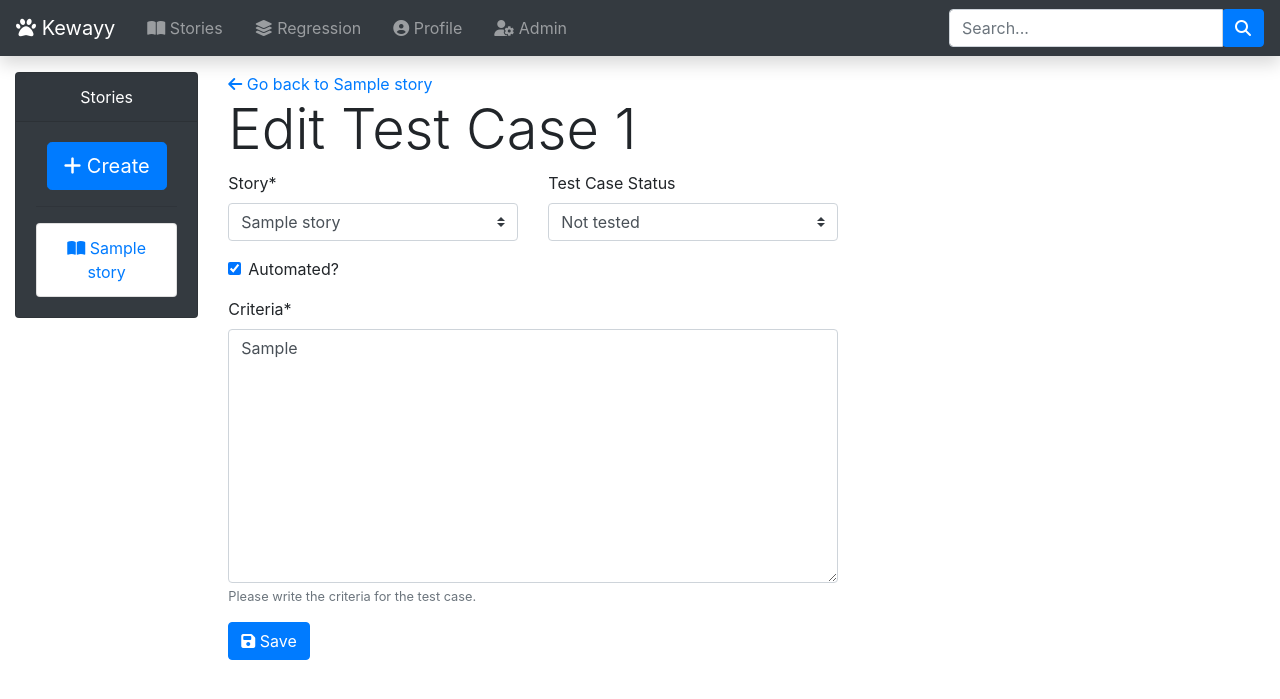
After one commit to abuck351/kewayy-django, a Django app: page /test_case/1/edit/ in a window 1280 px wide. The commit adds this page. Shown: the top 699 px of the page. Run offline with Django 3.2, Linux system fonts and the light colour scheme; tables that the repository leaves empty hold one stand-in row (values such as "Sample post"); some libraries are stand-ins or nearby versions.

Commit message:
Adds forms for creating and editing test cases

```diff
--- a/kewayy_project/kewayy_app/forms.py
+++ b/kewayy_project/kewayy_app/forms.py
@@ -1,17 +1,22 @@
 from django import forms
-from kewayy_app.models import TestCase
+from kewayy_app.models import Story, TestCase
 
 
 class CreateTestCaseForm(forms.ModelForm):
-    is_automated = forms.BooleanField(
-        required=False,
-        label="Automated?"
-    )
-    criteria = forms.CharField(
-        widget=forms.Textarea,
-        help_text='Please write the criteria for the test case.'
-    )
+    is_automated = forms.BooleanField(required=False, label='Automated?')
+    criteria = forms.CharField(widget=forms.Textarea, help_text='Please write the criteria for the test case.')
 
     class Meta:
         model = TestCase
-        exclude = ('story', 'has_passed')
+        exclude = ('story', 'status', 'position')
+
+
+class EditTestCaseForm(forms.ModelForm):
+    story = forms.ModelChoiceField(queryset=Story.objects.all(), label="Story")
+    status = forms.NullBooleanField(required=False, widget=forms.Select(choices=TestCase.status_choices), label='Test Case Status')
+    is_automated = forms.BooleanField(required=False, label='Automated?')
+    criteria = forms.CharField(widget=forms.Textarea, help_text='Please write the criteria for the test case.')
+
+    class Meta:
+        model = TestCase
+        fields = ('story', 'status', 'is_automated', 'criteria')
--- a/kewayy_project/kewayy_app/models.py
+++ b/kewayy_project/kewayy_app/models.py
@@ -27,15 +27,27 @@ class Story(models.Model):
 class TestCase(models.Model):
     criteria_max_length = 512  # Isn't enforced in the database
     notes_max_length = 256  # Isn't enforced in the database
+    status_choices = (
+        (None, 'Not tested'),
+        (True, 'Passed'),
+        (False, 'Failed')
+    )
 
     story = models.ForeignKey(Story, on_delete=models.CASCADE)
+    position = models.IntegerField(default=0)
 
-    has_passed = models.NullBooleanField(null=True, blank=True)
+    status = models.NullBooleanField(null=True, blank=True, choices=status_choices)
     is_automated = models.BooleanField(default=False)
 
     criteria = models.TextField(max_length=criteria_max_length)
     # tags
     # notes = models.TextField(max_length=notes_max_length)
 
+    def save(self, *args, **kwargs):
+        if not self.pk:
+            # Only set position when CREATING a TestCase
+            self.position = TestCase.objects.filter(story=self.story).count() + 1
+        super().save(*args, **kwargs)
+
     def __str__(self):
         return self.criteria
--- a/kewayy_project/kewayy_app/templatetags/kewayy_template_tags.py
+++ b/kewayy_project/kewayy_app/templatetags/kewayy_template_tags.py
@@ -13,3 +13,8 @@ def show_story_sidebar(current_story=None):
 @register.inclusion_tag('kewayy_app/test_case.html')
 def show_test_case(test_case, index: int):
     return {'test_case': test_case, 'index': index}
+
+
+@register.inclusion_tag('kewayy_app/select.html')
+def render_select(form_field):
+    return {'form_field': form_field}
--- a/kewayy_project/kewayy_app/urls.py
+++ b/kewayy_project/kewayy_app/urls.py
@@ -8,5 +8,6 @@ urlpatterns = [
     path('', views.index, name='index'),
     path('stories/', views.show_all_stories, name='show_all_stories'),
     path('stories/<slug:story_slug>/', views.show_story, name='show_story'),
-    path('stories/<slug:story_slug>/create_test_case', views.create_test_case, name='create_test_case'),
+    path('stories/<slug:story_slug>/create_test_case/', views.create_test_case, name='create_test_case'),
+    path('test_case/<int:test_case_id>/edit/', views.edit_test_case, name='edit_test_case'),
 ]
--- a/kewayy_project/kewayy_app/views.py
+++ b/kewayy_project/kewayy_app/views.py
@@ -1,7 +1,8 @@
 from django.shortcuts import render, redirect
 from django.urls import reverse
 from kewayy_app.models import Story, TestCase
-from kewayy_app.forms import CreateTestCaseForm
+from kewayy_app.forms import CreateTestCaseForm, EditTestCaseForm
+import kewayy_app.forms as kewayy_forms
 
 
 def index(request):
@@ -17,8 +18,8 @@ def show_story(request, story_slug):
     # context['story_slug'] = story_slug
     story = Story.objects.get(slug=story_slug)
     context['story'] = story
-    context['test_cases'] = TestCase.objects.filter(story=story)
-    context['create_tc_form'] = CreateTestCaseForm()
+    context['test_cases'] = TestCase.objects.filter(story=story).order_by('position')
+    context['create_tc_form'] = kewayy_forms.CreateTestCaseForm()
 
     return render(request, 'kewayy_app/show_story.html', context)
 
@@ -38,7 +39,7 @@ def create_test_case(request, story_slug):
         story = None
 
     if request.method == 'POST':
-        form = CreateTestCaseForm(request.POST)
+        form = kewayy_forms.CreateTestCaseForm(request.POST)
 
         if form.is_valid():
             test_case = form.save(commit=False)
@@ -53,5 +54,31 @@ def create_test_case(request, story_slug):
     return redirect(reverse('kewayy_app:show_story', kwargs={'story_slug': story_slug}))
 
 
+def edit_test_case(request, test_case_id: int):
+    try:
+        test_case = TestCase.objects.get(pk=test_case_id)
+    except TestCase.DoesNotExist:
+        # Go back to the home page if the Test Case doesn't exist
+        return redirect(reverse('kewayy_app:index'))
+
+    form = kewayy_forms.EditTestCaseForm(request.POST or None, instance=test_case)
+
+    # POST
+    if request.method == 'POST':
+        if form.is_valid():
+            saved_test_case = form.save()
+            print(f'Updated Test Case {saved_test_case.pk}')
+            page_position = f'#testcase{test_case.position}'
+            return redirect(reverse('kewayy_app:show_story', kwargs={'story_slug': saved_test_case.story.slug}) + page_position)
+        else:
+            print(form.errors)
+
+    # GET
+    context = {}
+    context['test_case'] = test_case
+    context['form'] = form
+    return render(request, 'kewayy_app/edit_test_case.html', context)
+
+
 def create_story(request):
     pass
--- a/kewayy_project/kewayy_project/settings.py
+++ b/kewayy_project/kewayy_project/settings.py
@@ -46,6 +46,7 @@ INSTALLED_APPS = [
     'django.contrib.messages',
     'django.contrib.staticfiles',
     'widget_tweaks',
+    'crispy_forms',
     'kewayy_app',
 ]
 
@@ -129,3 +130,8 @@ USE_TZ = True
 
 STATIC_URL = '/static/'
 STATICFILES_DIRS = [STATIC_DIR,]
+
+
+# Crispy Forms
+CRISPY_TEMPLATE_PACK = 'bootstrap4'
+CRISPY_FAIL_SILENTLY = not DEBUG
--- /dev/null
+++ b/kewayy_project/templates/kewayy_app/edit_test_case.html
@@ -0,0 +1,40 @@
+{% extends 'kewayy_app/base.html' %}
+{% load staticfiles %}
+{% load kewayy_template_tags %}
+{% load crispy_forms_tags %}
+
+{% block title_block %}
+    Test Case {{ test_case.pk }}
+{% endblock %}
+
+{% block body_block %}
+    <div class="row">
+        {% show_story_sidebar test_case.story %}
+        <div class="col-sm col-lg-6 my-3">
+            <a href="{% url 'kewayy_app:show_story' test_case.story.slug %}">
+                <i class="fas fa-arrow-left"></i> Go back to {{ test_case.story }}
+            </a>
+            <h1 class="display-4">Edit Test Case {{ test_case.pk }}</h1>
+
+            <form role="form" method="POST" action=".">
+                {% csrf_token %}
+                <div class="row">
+                    <div class="col-sm col-md-6">
+                        {% render_select form.story %}
+                    </div>
+                    <div class="col">
+                        {% render_select form.status %}
+                    </div>
+                </div>
+
+                {{ form.is_automated|as_crispy_field}}
+                {{ form.criteria|as_crispy_field}}
+
+                <!--Submit-->
+                <button type="submit" class="btn btn-primary" name="saveTestCase">
+                    <i class="fas fa-save"></i> Save
+                </button>
+            </form>
+        </div>
+    </div>
+{% endblock %}
--- /dev/null
+++ b/kewayy_project/templates/kewayy_app/select.html
@@ -0,0 +1,7 @@
+{% load crispy_forms_tags %}
+{% load widget_tweaks %}
+
+<label for="{{ form_field.id_for_label }}">
+    {{ form_field.label }}{% if form_field.field.required %}*{% endif %}
+</label>
+{{ form_field|add_class:'custom-select mb-3' }}
--- a/kewayy_project/templates/kewayy_app/stories_sidebar.html
+++ b/kewayy_project/templates/kewayy_app/stories_sidebar.html
@@ -13,7 +13,7 @@
                 {% for s in all_stories %}
                     <li class="list-group-item">
                         <a href="{% url 'kewayy_app:show_story' s.slug %}">
-                                <i class="fas fa-book-open"></i> {{ s.name }}
+                            <i class="fas fa-book-open"></i> {{ s.name }}
                         </a>
                     </li>
                 {% endfor %}
```
Also changed, not shown: kewayy_project/populate_kewayy.py (+6 -6 lines), kewayy_project/templates/kewayy_app/show_story.html (+15 -28 lines), kewayy_project/templates/kewayy_app/test_case.html (+4 -4 lines), kewayy_project/kewayy_app/migrations/0008_auto_20190922_1806.py (added), kewayy_project/kewayy_app/migrations/0009_testcase_position.py (added).
